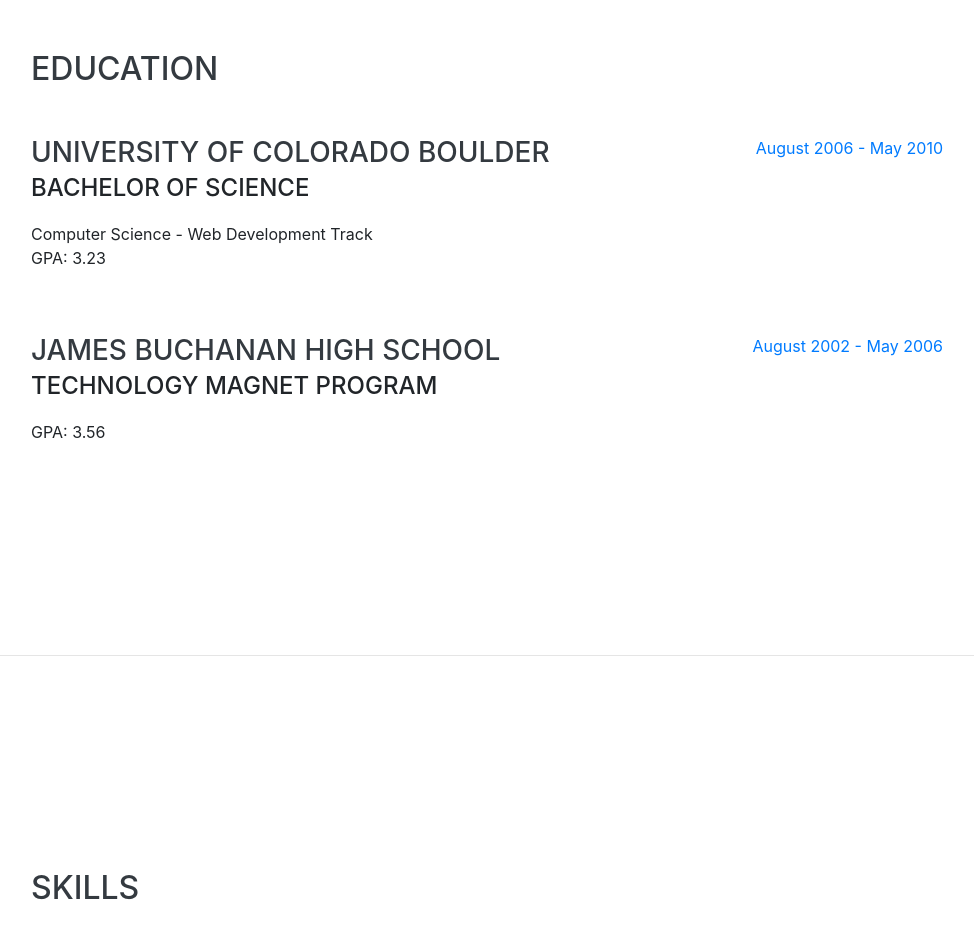
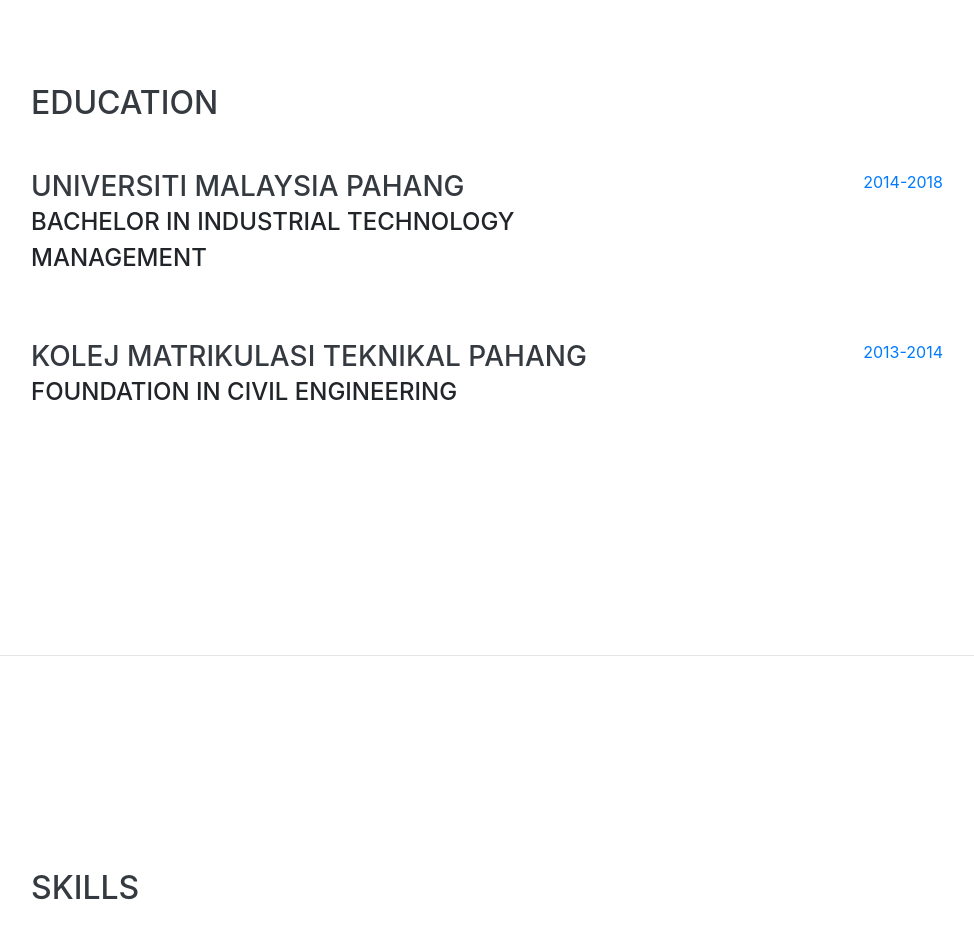
Before and after one commit to smuzzameer/smuzzameer12.github.io, a website with bundled scripts: page index.html in a window 1280 px wide. Shown: the part 2040-2976 px from the top of the page, without its empty margins (289-1263 px from the left). Built offline with nearby package versions, Linux system fonts and the light colour scheme; a web font is replaced by a local one.

Commit message:
Update index.html

```diff
--- a/index.html
+++ b/index.html
@@ -163,24 +163,29 @@
 
         <div class="resume-item d-flex flex-column flex-md-row justify-content-between mb-5">
           <div class="resume-content">
-            <h3 class="mb-0">University of Colorado Boulder</h3>
-            <div class="subheading mb-3">Bachelor of Science</div>
-            <div>Computer Science - Web Development Track</div>
-            <p>GPA: 3.23</p>
+            <h3 class="mb-0">Universiti Malaysia Pahang</h3>
+            <div class="subheading mb-3">Bachelor in Industrial
+Technology Management</div>
+            <!-- <div>Computer Science - Web Development Track</div> -->
+            <!-- <p>GPA: 3.23</p> -->
           </div>
           <div class="resume-date text-md-right">
-            <span class="text-primary">August 2006 - May 2010</span>
+            <span class="text-primary">2014-2018</span>
           </div>
         </div>
 
         <div class="resume-item d-flex flex-column flex-md-row justify-content-between">
           <div class="resume-content">
-            <h3 class="mb-0">James Buchanan High School</h3>
-            <div class="subheading mb-3">Technology Magnet Program</div>
-            <p>GPA: 3.56</p>
+            <h3 class="mb-0">Kolej Matrikulasi Teknikal
+              Pahang
+              </h3>
+            <div class="subheading mb-3">Foundation in Civil
+              Engineering
+              </div>
+            <!-- <p>GPA: 3.56</p> -->
           </div>
           <div class="resume-date text-md-right">
-            <span class="text-primary">August 2002 - May 2006</span>
+            <span class="text-primary">2013-2014</span>
           </div>
         </div>
 
```
